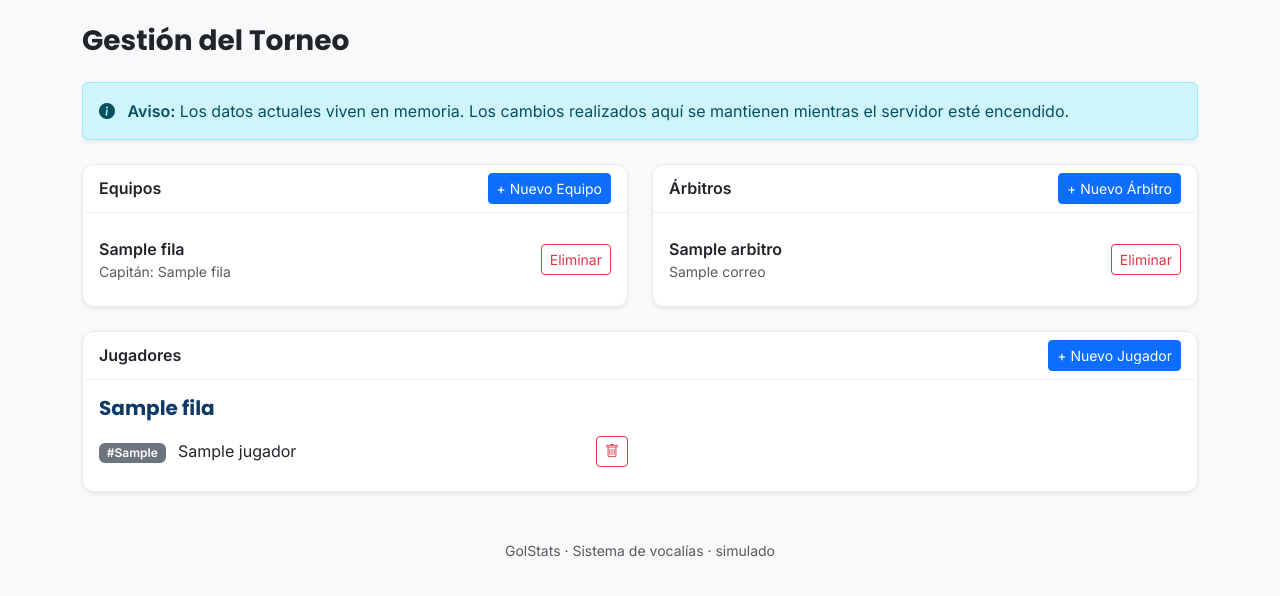
After one commit to IPablo07/GolStats, a Flask app: template templates/gestion.html in a window 1280 px wide. The commit adds this page. Shown: the top 596 px of the page. Run offline with Flask 3, Linux system fonts and the light colour scheme; the template is opened without the code that fills it: most values are stand-ins (such as "Sample title", 1, 10 or a date in 2020); some libraries are stand-ins or nearby versions.

Commit message:
Agrega la gestion de jugadores, equipos y arbitros
El admin puede dar de alta y de baja las tres entidades desde una
pantalla nueva. Las bajas validan antes de borrar: un jugador con goles
o tarjetas en partidos cerrados, o un equipo con partidos jugados, no
se eliminan, porque sus eventos alimentan el marcador y la tabla de
posiciones.

```diff
--- a/app.py
+++ b/app.py
@@ -646,6 +646,100 @@ def avisar_partido(partido_id):
 
 
 # ══════════════════════════════════════════════════════════════════
+#  Gestión de Entidades (Alta y Baja) - Bloque 1
+# ══════════════════════════════════════════════════════════════════
+
+@app.route("/gestion")
+@admin_requerido
+def gestion_panel():
+    return render_template(
+        "gestion.html",
+        equipos=BD.equipos,
+        arbitros=BD.arbitros
+    )
+
+# --- EQUIPOS ---
+@app.route("/gestion/equipos/nuevo", methods=["POST"])
+@admin_requerido
+def nuevo_equipo():
+    try:
+        nombre = request.form.get("nombre", "").strip()
+        capitan = request.form.get("nombre_capitan", "").strip()
+        correo = request.form.get("correo_capitan", "").strip()
+        equipo = BD.agregar_equipo(nombre, capitan, correo)
+        flash(f"Equipo '{equipo.nombre}' creado con éxito.", "success")
+    except ValueError as e:
+        flash(str(e), "danger")
+    return redirect(url_for("gestion_panel"))
+
+@app.route("/gestion/equipos/<int:equipo_id>/eliminar", methods=["POST"])
+@admin_requerido
+def eliminar_equipo(equipo_id):
+    try:
+        BD.eliminar_equipo(equipo_id)
+        flash("Equipo eliminado con éxito.", "success")
+    except ValueError as e:
+        flash(str(e), "danger")
+    return redirect(url_for("gestion_panel"))
+
+
+# --- JUGADORES ---
+@app.route("/gestion/jugadores/nuevo", methods=["POST"])
+@admin_requerido
+def nuevo_jugador():
+    try:
+        equipo_id = int(request.form.get("equipo_id", 0))
+        equipo = BD.buscar_equipo(equipo_id)
+        if not equipo:
+            raise ValueError("Equipo no válido.")
+
+        nombres = request.form.get("nombres", "").strip()
+        apellidos = request.form.get("apellidos", "").strip()
+        cedula = request.form.get("cedula", "").strip()
+        camiseta = request.form.get("numero_camiseta", 0)
+        correo = request.form.get("correo", "").strip()
+
+        jugador = BD.agregar_jugador(equipo, nombres, apellidos, cedula, camiseta, correo)
+        flash(f"Jugador {jugador.nombre_completo()} agregado al equipo {equipo.nombre}.", "success")
+    except ValueError as e:
+        flash(str(e), "danger")
+    return redirect(url_for("gestion_panel"))
+
+@app.route("/gestion/jugadores/<int:jugador_id>/eliminar", methods=["POST"])
+@admin_requerido
+def eliminar_jugador(jugador_id):
+    try:
+        BD.eliminar_jugador(jugador_id)
+        flash("Jugador eliminado con éxito.", "success")
+    except ValueError as e:
+        flash(str(e), "danger")
+    return redirect(url_for("gestion_panel"))
+
+
+# --- ÁRBITROS ---
+@app.route("/gestion/arbitros/nuevo", methods=["POST"])
+@admin_requerido
+def nuevo_arbitro():
+    try:
+        nombres = request.form.get("nombres", "").strip()
+        correo = request.form.get("correo", "").strip()
+        telefono = request.form.get("telefono", "").strip()
+        arbitro = BD.agregar_arbitro(nombres, correo, telefono)
+        flash(f"Árbitro {arbitro.nombres} registrado con éxito.", "success")
+    except ValueError as e:
+        flash(str(e), "danger")
+    return redirect(url_for("gestion_panel"))
+
+@app.route("/gestion/arbitros/<int:arbitro_id>/eliminar", methods=["POST"])
+@admin_requerido
+def eliminar_arbitro(arbitro_id):
+    try:
+        BD.eliminar_arbitro(arbitro_id)
+        flash("Árbitro eliminado con éxito.", "success")
+    except ValueError as e:
+        flash(str(e), "danger")
+    return redirect(url_for("gestion_panel"))
+# ══════════════════════════════════════════════════════════════════
 #  Reportes
 # ══════════════════════════════════════════════════════════════════
 
--- a/templates/base.html
+++ b/templates/base.html
@@ -34,6 +34,7 @@
         <li class="nav-item"><a class="nav-link" href="{{ url_for('reportes') }}">Reportes</a></li>
         {% if usuario.rol == 'admin' %}
         <li class="nav-item"><a class="nav-link" href="{{ url_for('biometria_panel') }}">Huellas</a></li>
+        <li class="nav-item"><a class="nav-link" href="{{ url_for('gestion_panel') }}">Gestión</a></li>
         {% endif %}
       </ul>
       <ul class="navbar-nav">
--- /dev/null
+++ b/templates/gestion.html
@@ -0,0 +1,224 @@
+{% extends "base.html" %}
+{% block titulo %}Gestión · GolStats{% endblock %}
+
+{% block contenido %}
+<div class="d-flex justify-content-between align-items-center mb-4">
+  <h1 class="h3 fw-bold mb-0">Gestión del Torneo</h1>
+</div>
+
+<div class="alert alert-info shadow-sm mb-4">
+  <i class="bi bi-info-circle-fill me-2"></i>
+  <strong>Aviso:</strong> Los datos actuales viven en memoria. Los cambios realizados aquí se mantienen mientras el servidor esté encendido.
+</div>
+
+<div class="row g-4">
+
+  {# ── EQUIPOS ──────────────────────────────────────────────────────── #}
+  <div class="col-12 col-lg-6">
+    <div class="card h-100 shadow-sm">
+      <div class="card-header bg-white fw-semibold d-flex justify-content-between align-items-center">
+        Equipos
+        <button class="btn btn-sm btn-primary" data-bs-toggle="collapse" data-bs-target="#formEquipo">
+          + Nuevo Equipo
+        </button>
+      </div>
+      <div class="card-body">
+        <div class="collapse mb-3" id="formEquipo">
+          <form method="post" action="{{ url_for('nuevo_equipo') }}" class="card card-body bg-light">
+            <div class="mb-2">
+              <label class="form-label small">Nombre del Equipo</label>
+              <input type="text" name="nombre" class="form-control form-control-sm" required>
+            </div>
+            <div class="row g-2 mb-2">
+              <div class="col-6">
+                <label class="form-label small">Capitán</label>
+                <input type="text" name="nombre_capitan" class="form-control form-control-sm" required>
+              </div>
+              <div class="col-6">
+                <label class="form-label small">Correo Capitán</label>
+                <input type="email" name="correo_capitan" class="form-control form-control-sm" required>
+              </div>
+            </div>
+            <button type="submit" class="btn btn-success btn-sm w-100">Guardar Equipo</button>
+          </form>
+        </div>
+
+        <ul class="list-group list-group-flush">
+          {% for equipo in equipos %}
+          <li class="list-group-item d-flex justify-content-between align-items-center px-0">
+            <div>
+              <strong>{{ equipo.nombre }}</strong>
+              <div class="small text-body-secondary">Capitán: {{ equipo.nombre_capitan }}</div>
+            </div>
+            <button type="button" class="btn btn-sm btn-outline-danger btn-eliminar"
+                    data-bs-toggle="modal" data-bs-target="#modalEliminar"
+                    data-url="{{ url_for('eliminar_equipo', equipo_id=equipo.id) }}"
+                    data-entidad="al equipo {{ equipo.nombre }}">
+              Eliminar
+            </button>
+          </li>
+          {% endfor %}
+        </ul>
+      </div>
+    </div>
+  </div>
+
+  {# ── ÁRBITROS ─────────────────────────────────────────────────────── #}
+  <div class="col-12 col-lg-6">
+    <div class="card h-100 shadow-sm">
+      <div class="card-header bg-white fw-semibold d-flex justify-content-between align-items-center">
+        Árbitros
+        <button class="btn btn-sm btn-primary" data-bs-toggle="collapse" data-bs-target="#formArbitro">
+          + Nuevo Árbitro
+        </button>
+      </div>
+      <div class="card-body">
+        <div class="collapse mb-3" id="formArbitro">
+          <form method="post" action="{{ url_for('nuevo_arbitro') }}" class="card card-body bg-light">
+            <div class="mb-2">
+              <label class="form-label small">Nombres Completos</label>
+              <input type="text" name="nombres" class="form-control form-control-sm" required>
+            </div>
+            <div class="row g-2 mb-2">
+              <div class="col-6">
+                <label class="form-label small">Correo</label>
+                <input type="email" name="correo" class="form-control form-control-sm">
+              </div>
+              <div class="col-6">
+                <label class="form-label small">Teléfono</label>
+                <input type="text" name="telefono" class="form-control form-control-sm">
+              </div>
+            </div>
+            <button type="submit" class="btn btn-success btn-sm w-100">Guardar Árbitro</button>
+          </form>
+        </div>
+
+        <ul class="list-group list-group-flush">
+          {% for arbitro in arbitros %}
+          <li class="list-group-item d-flex justify-content-between align-items-center px-0">
+            <div>
+              <strong>{{ arbitro.nombres }}</strong>
+              <div class="small text-body-secondary">{{ arbitro.correo }}</div>
+            </div>
+            <button type="button" class="btn btn-sm btn-outline-danger btn-eliminar"
+                    data-bs-toggle="modal" data-bs-target="#modalEliminar"
+                    data-url="{{ url_for('eliminar_arbitro', arbitro_id=arbitro.id) }}"
+                    data-entidad="al árbitro {{ arbitro.nombres }}">
+              Eliminar
+            </button>
+          </li>
+          {% endfor %}
+        </ul>
+      </div>
+    </div>
+  </div>
+
+  {# ── JUGADORES ────────────────────────────────────────────────────── #}
+  <div class="col-12">
+    <div class="card shadow-sm">
+      <div class="card-header bg-white fw-semibold d-flex justify-content-between align-items-center">
+        Jugadores
+        <button class="btn btn-sm btn-primary" data-bs-toggle="collapse" data-bs-target="#formJugador">
+          + Nuevo Jugador
+        </button>
+      </div>
+      <div class="card-body">
+        <div class="collapse mb-4" id="formJugador">
+          <form method="post" action="{{ url_for('nuevo_jugador') }}" class="card card-body bg-light">
+            <div class="row g-2 mb-2">
+              <div class="col-12 col-md-4">
+                <label class="form-label small">Equipo</label>
+                <select name="equipo_id" class="form-select form-select-sm" required>
+                  <option value="">Seleccione...</option>
+                  {% for equipo in equipos %}
+                  <option value="{{ equipo.id }}">{{ equipo.nombre }}</option>
+                  {% endfor %}
+                </select>
+              </div>
+              <div class="col-6 col-md-4">
+                <label class="form-label small">Nombres</label>
+                <input type="text" name="nombres" class="form-control form-control-sm" required>
+              </div>
+              <div class="col-6 col-md-4">
+                <label class="form-label small">Apellidos</label>
+                <input type="text" name="apellidos" class="form-control form-control-sm" required>
+              </div>
+            </div>
+            <div class="row g-2 mb-3">
+              <div class="col-4">
+                <label class="form-label small">Cédula</label>
+                <input type="text" name="cedula" class="form-control form-control-sm" required>
+              </div>
+              <div class="col-4">
+                <label class="form-label small">Camiseta</label>
+                <input type="number" name="numero_camiseta" class="form-control form-control-sm" min="1" max="99" required>
+              </div>
+              <div class="col-4">
+                <label class="form-label small">Correo</label>
+                <input type="email" name="correo" class="form-control form-control-sm" required>
+              </div>
+            </div>
+            <button type="submit" class="btn btn-success btn-sm w-100">Guardar Jugador</button>
+          </form>
+        </div>
+
+        <div class="row g-4">
+          {% for equipo in equipos %}
+          <div class="col-12 col-md-6">
+            <h5 class="fw-bold text-success">{{ equipo.nombre }}</h5>
+            <ul class="list-group list-group-flush">
+              {% for jugador in equipo.obtener_jugadores() %}
+              <li class="list-group-item d-flex justify-content-between align-items-center px-0">
+                <span><span class="badge bg-secondary me-2">#{{ jugador.numero_camiseta }}</span> {{ jugador.nombre_completo() }}</span>
+                <button type="button" class="btn btn-sm btn-outline-danger btn-eliminar"
+                        data-bs-toggle="modal" data-bs-target="#modalEliminar"
+                        data-url="{{ url_for('eliminar_jugador', jugador_id=jugador.id) }}"
+                        data-entidad="al jugador {{ jugador.nombre_completo() }}">
+                  <i class="bi bi-trash"></i>
+                </button>
+              </li>
+              {% else %}
+              <li class="list-group-item text-muted small px-0">No hay jugadores inscritos.</li>
+              {% endfor %}
+            </ul>
+          </div>
+          {% endfor %}
+        </div>
+      </div>
+    </div>
+  </div>
+
+</div>
+
+{# ── Modal de Confirmación de Borrado ─────────────────────────────── #}
+<div class="modal fade" id="modalEliminar" tabindex="-1">
+  <div class="modal-dialog modal-dialog-centered">
+    <div class="modal-content">
+      <form method="post" id="form-eliminar">
+        <div class="modal-header bg-danger text-white">
+          <h5 class="modal-title">Confirmar Eliminación</h5>
+          <button type="button" class="btn-close btn-close-white" data-bs-dismiss="modal"></button>
+        </div>
+        <div class="modal-body">
+          ¿Estás seguro de que deseas eliminar <strong id="texto-entidad"></strong>? Esta acción no se puede deshacer.
+        </div>
+        <div class="modal-footer">
+          <button type="button" class="btn btn-outline-secondary" data-bs-dismiss="modal">Cancelar</button>
+          <button type="submit" class="btn btn-danger">Sí, eliminar</button>
+        </div>
+      </form>
+    </div>
+  </div>
+</div>
+{% endblock %}
+
+{% block scripts %}
+<script>
+  document.querySelectorAll('.btn-eliminar').forEach(boton => {
+    boton.addEventListener('click', function() {
+      document.getElementById('form-eliminar').action = this.dataset.url;
+      document.getElementById('texto-entidad').textContent = this.dataset.entidad;
+    });
+  });
+</script>
+{% endblock %}
```
Also changed, not shown: datos_prueba.py (+83 -0 lines), modelos/equipo.py (+8 -0 lines), templates/panel_admin.html (+26 -0 lines).
